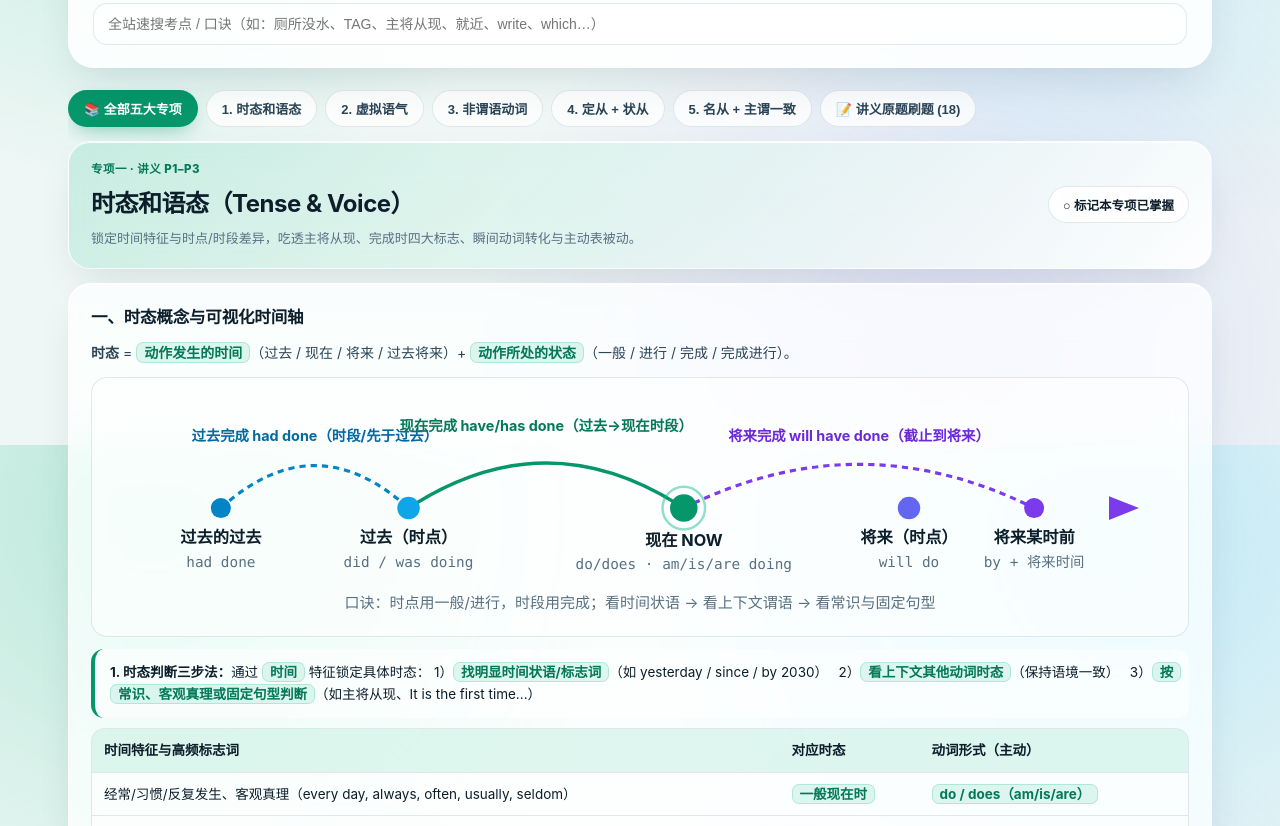
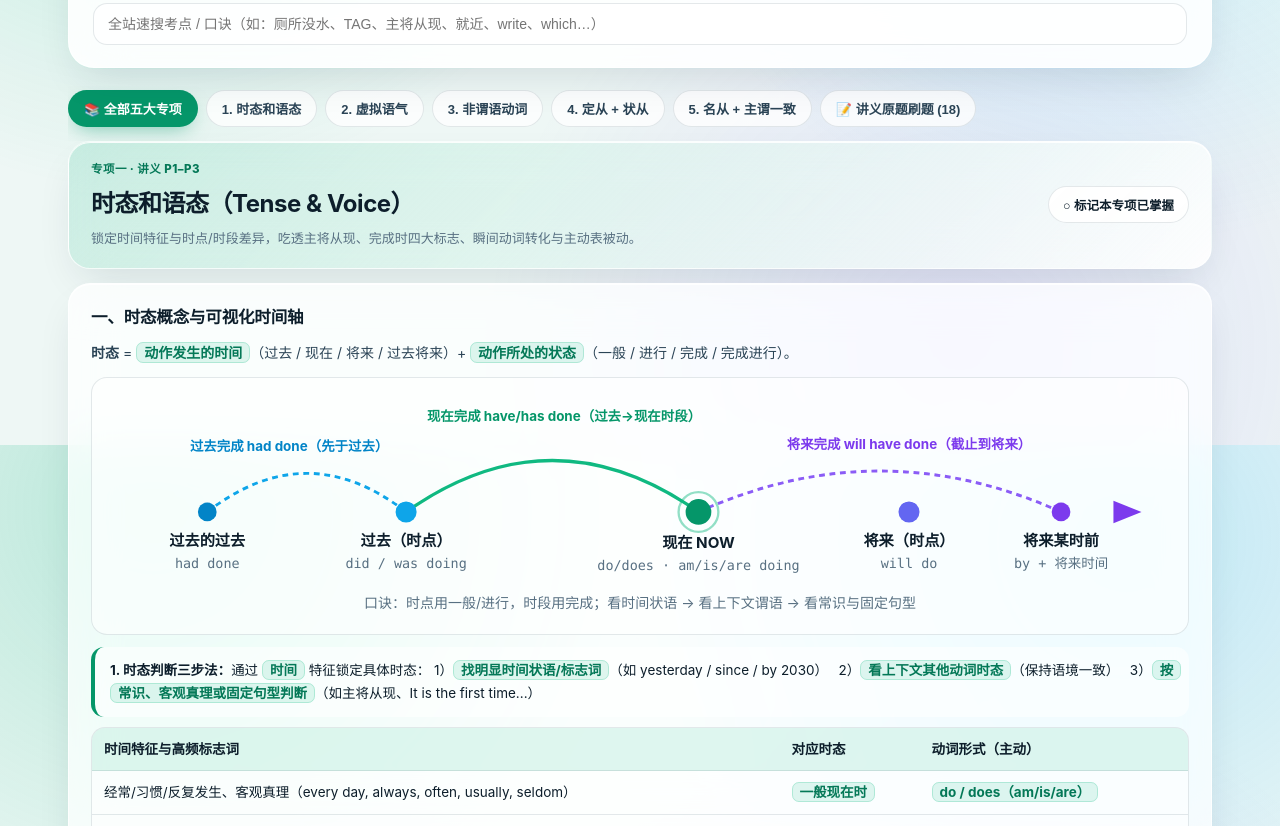
Before and after one commit to bernardshilohjazlene4049-crypto/english-words, a plain HTML site: page grammar.html in a window 1280 px wide. Shown: the part 355-1181 px from the top of the page. Drawn offline with Linux system fonts and the light colour scheme.

Commit message:
Polish grammar SVG timeline, dark palette contrast & topbar link alignment

```diff
--- a/grammar.html
+++ b/grammar.html
@@ -43,6 +43,8 @@ body.dark {
 }
 body[data-palette="ocean"] { --green: #0284c7; --green-deep: #0369a1; --soft: rgba(14,165,233,0.14); }
 body[data-palette="aurora"] { --green: #7c3aed; --green-deep: #6d28d9; --soft: rgba(139,92,246,0.15); }
+body.dark[data-palette="ocean"] { --green: #38bdf8; --green-deep: #7dd3fc; --soft: rgba(56,189,248,0.18); }
+body.dark[data-palette="aurora"] { --green: #a78bfa; --green-deep: #c4b5fd; --soft: rgba(167,139,250,0.18); }
 * { box-sizing: border-box; }
 html { scroll-behavior: smooth; }
 body {
@@ -587,7 +589,7 @@ tr:last-child td { border-bottom: 0; }
     <h3>一、时态概念与可视化时间轴</h3>
     <p class="lead"><strong>时态</strong> = <span class="cloze" tabindex="0" role="button" title="点击显示/遮罩答案">动作发生的时间</span>（过去 / 现在 / 将来 / 过去将来）+ <span class="cloze" tabindex="0" role="button" title="点击显示/遮罩答案">动作所处的状态</span>（一般 / 进行 / 完成 / 完成进行）。</p>
     <div class="timeline-box" aria-label="英语核心时态时间轴">
-      <svg viewBox="0 0 860 190" class="timeline-svg">
+      <svg viewBox="0 0 920 202" class="timeline-svg">
         <defs>
           <linearGradient id="tlGrad" x1="0%" y1="0%" x2="100%" y2="0%">
             <stop offset="0%" stop-color="#0284c7"/>
@@ -599,37 +601,37 @@ tr:last-child td { border-bottom: 0; }
           </marker>
         </defs>
         <!-- Duration arcs -->
-        <path d="M 95 96 Q 170 28 245 96" fill="none" stroke="#0284c7" stroke-width="2.5" stroke-dasharray="5 4"/>
-        <text x="170" y="42" text-anchor="middle" class="tl-arc-lbl" fill="#0369a1">过去完成 had done（时段/先于过去）</text>
-        <path d="M 245 96 Q 355 24 465 96" fill="none" stroke="#059669" stroke-width="2.8"/>
-        <text x="355" y="34" text-anchor="middle" class="tl-arc-lbl" fill="#047857">现在完成 have/has done（过去→现在时段）</text>
-        <path d="M 465 96 Q 605 26 745 96" fill="none" stroke="#7c3aed" stroke-width="2.5" stroke-dasharray="5 4"/>
-        <text x="605" y="42" text-anchor="middle" class="tl-arc-lbl" fill="#6d28d9">将来完成 will have done（截止到将来）</text>
+        <path d="M 90 106 Q 175 40 260 106" fill="none" stroke="#0ea5e9" stroke-width="2.5" stroke-dasharray="5 4"/>
+        <text x="160" y="54" text-anchor="middle" class="tl-arc-lbl" fill="#0284c7">过去完成 had done（先于过去）</text>
+        <path d="M 260 106 Q 385 18 510 106" fill="none" stroke="#10b981" stroke-width="2.8"/>
+        <text x="395" y="28" text-anchor="middle" class="tl-arc-lbl" fill="#059669">现在完成 have/has done（过去→现在时段）</text>
+        <path d="M 510 106 Q 665 36 820 106" fill="none" stroke="#8b5cf6" stroke-width="2.5" stroke-dasharray="5 4"/>
+        <text x="690" y="52" text-anchor="middle" class="tl-arc-lbl" fill="#7c3aed">将来完成 will have done（截止到将来）</text>
         <!-- Main axis -->
-        <line x1="36" y1="96" x2="824" y2="96" stroke="url(#tlGrad)" stroke-width="4" stroke-linecap="round" marker-end="url(#arrow)"/>
+        <line x1="36" y1="106" x2="884" y2="106" stroke="url(#tlGrad)" stroke-width="4" stroke-linecap="round" marker-end="url(#arrow)"/>
         <!-- Nodes -->
-        <circle cx="95" cy="96" r="8" fill="#0284c7"/>
-        <text x="95" y="124" text-anchor="middle" class="tl-node">过去的过去</text>
-        <text x="95" y="143" text-anchor="middle" class="tl-sub">had done</text>
-
-        <circle cx="245" cy="96" r="9" fill="#0ea5e9"/>
-        <text x="245" y="124" text-anchor="middle" class="tl-node">过去（时点）</text>
-        <text x="245" y="143" text-anchor="middle" class="tl-sub">did / was doing</text>
-
-        <circle cx="465" cy="96" r="11" fill="#059669"/>
-        <circle cx="465" cy="96" r="17" fill="none" stroke="#10b981" stroke-width="2" opacity="0.45"/>
-        <text x="465" y="126" text-anchor="middle" class="tl-node" font-weight="800">现在 NOW</text>
-        <text x="465" y="145" text-anchor="middle" class="tl-sub">do/does · am/is/are doing</text>
-
-        <circle cx="645" cy="96" r="9" fill="#6366f1"/>
-        <text x="645" y="124" text-anchor="middle" class="tl-node">将来（时点）</text>
-        <text x="645" y="143" text-anchor="middle" class="tl-sub">will do</text>
-
-        <circle cx="745" cy="96" r="8" fill="#7c3aed"/>
-        <text x="745" y="124" text-anchor="middle" class="tl-node">将来某时前</text>
-        <text x="745" y="143" text-anchor="middle" class="tl-sub">by + 将来时间</text>
-
-        <text x="430" y="176" text-anchor="middle" class="tl-tip">口诀：时点用一般/进行，时段用完成；看时间状语 → 看上下文谓语 → 看常识与固定句型</text>
+        <circle cx="90" cy="106" r="8" fill="#0284c7"/>
+        <text x="90" y="135" text-anchor="middle" class="tl-node">过去的过去</text>
+        <text x="90" y="154" text-anchor="middle" class="tl-sub">had done</text>
+
+        <circle cx="260" cy="106" r="9" fill="#0ea5e9"/>
+        <text x="260" y="135" text-anchor="middle" class="tl-node">过去（时点）</text>
+        <text x="260" y="154" text-anchor="middle" class="tl-sub">did / was doing</text>
+
+        <circle cx="510" cy="106" r="11" fill="#059669"/>
+        <circle cx="510" cy="106" r="17" fill="none" stroke="#10b981" stroke-width="2" opacity="0.45"/>
+        <text x="510" y="137" text-anchor="middle" class="tl-node" font-weight="800">现在 NOW</text>
+        <text x="510" y="156" text-anchor="middle" class="tl-sub">do/does · am/is/are doing</text>
+
+        <circle cx="690" cy="106" r="9" fill="#6366f1"/>
+        <text x="690" y="135" text-anchor="middle" class="tl-node">将来（时点）</text>
+        <text x="690" y="154" text-anchor="middle" class="tl-sub">will do</text>
+
+        <circle cx="820" cy="106" r="8" fill="#7c3aed"/>
+        <text x="820" y="135" text-anchor="middle" class="tl-node">将来某时前</text>
+        <text x="820" y="154" text-anchor="middle" class="tl-sub">by + 将来时间</text>
+
+        <text x="460" y="188" text-anchor="middle" class="tl-tip">口诀：时点用一般/进行，时段用完成；看时间状语 → 看上下文谓语 → 看常识与固定句型</text>
       </svg>
     </div>
     <div class="callout">
```
Also changed, not shown: index.html (+1 -1 lines).
